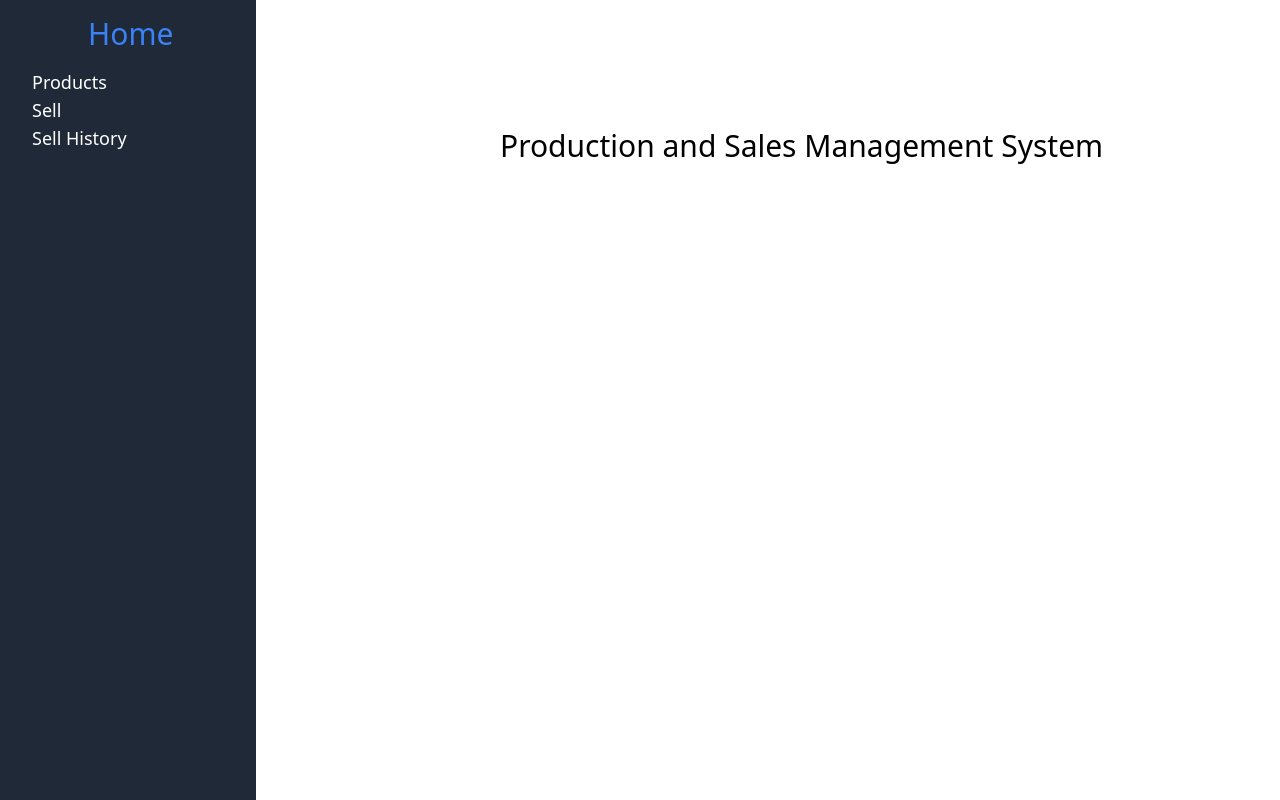
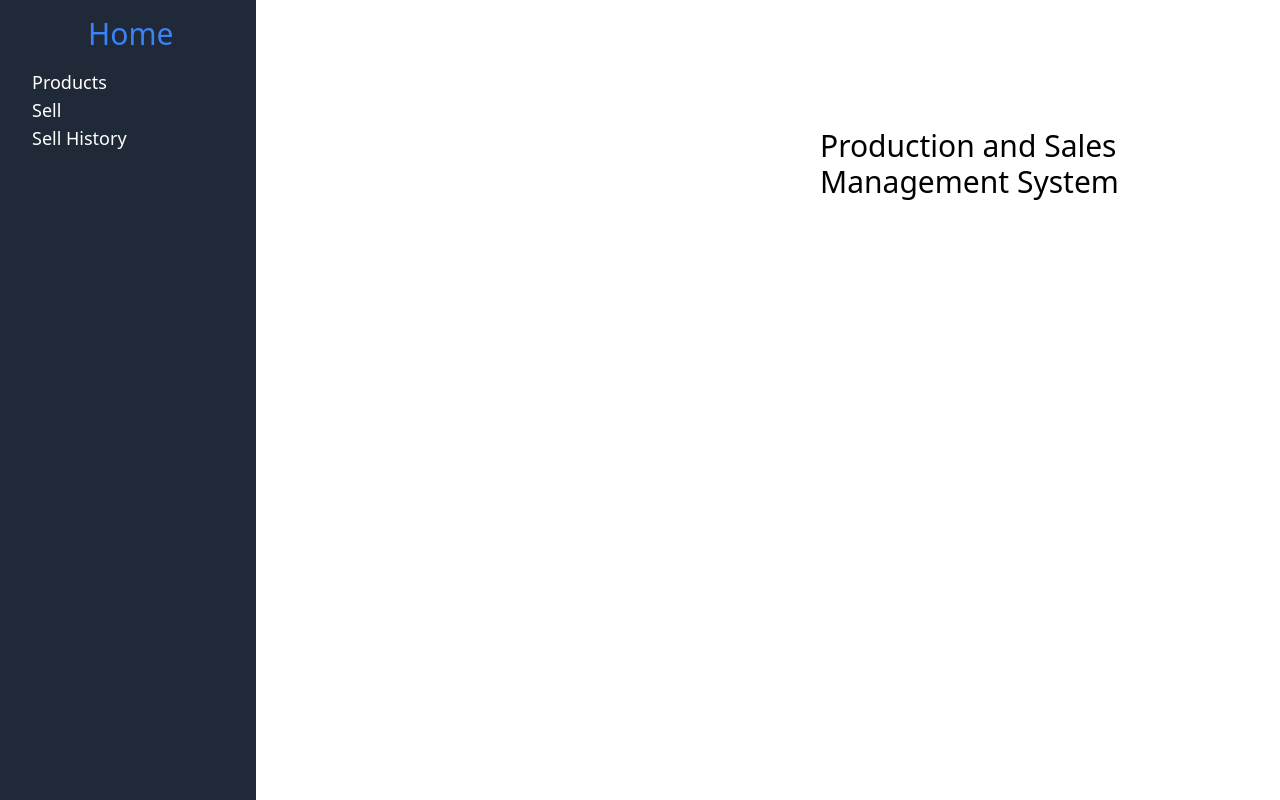
Before and after one commit to nadimat-sham/Production-and-Sales-Management-System, a React (Create React App) app in the folder frontend/: page / in a window 1280 px wide. Built offline with nearby package versions, Linux system fonts and the light colour scheme.

Commit message:
modified App.js a little

```diff
--- a/frontend/src/App.js
+++ b/frontend/src/App.js
@@ -10,7 +10,11 @@ function App() {
   return (
     <div className="App">
       <BrowserRouter>
+        <div className="flex">
+          <div className="w-1/4">
             <Sidebar />
+          </div>
+          <div className="w-3/4">
             <div className="pages">
               <Routes>
                 <Route path="/" element={<Home />} />
@@ -20,6 +24,8 @@ function App() {
                 <Route path="/sell-history" element={<SellHistory />} />
               </Routes>
             </div>
+          </div>
+        </div>
       </BrowserRouter>
     </div>
   );
```
Lines whose indentation alone changed are shown as unchanged.
